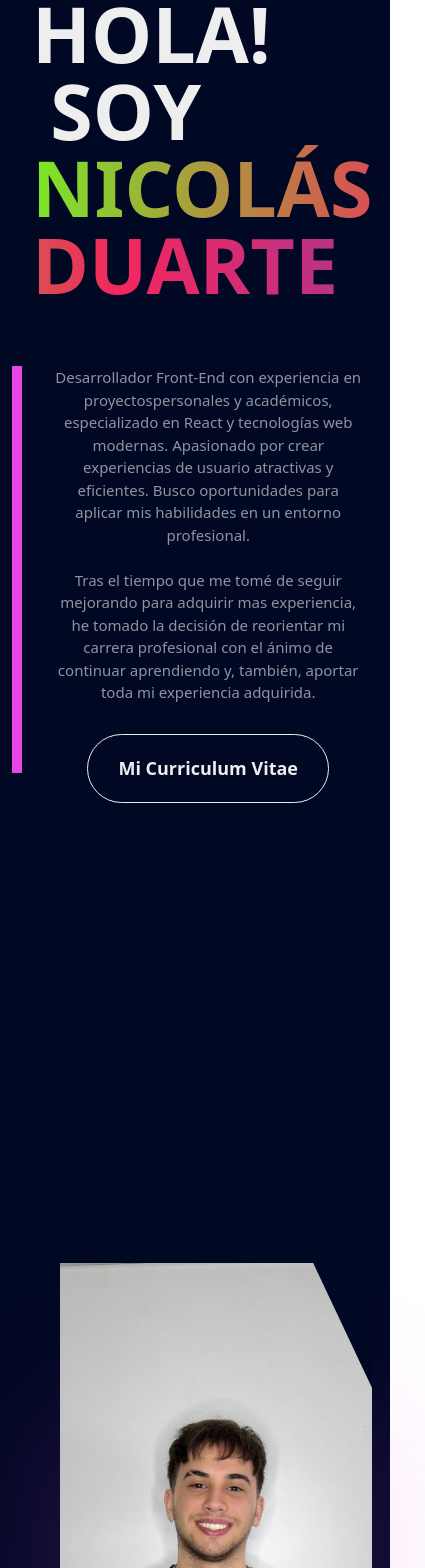
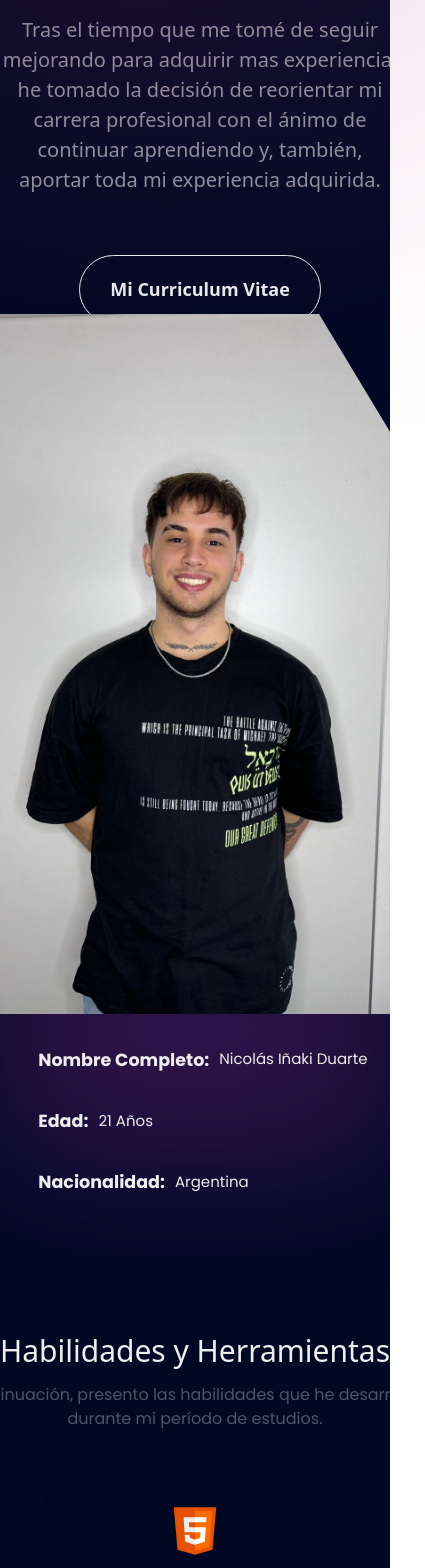
Before and after one commit to Nicollorente/my-portfolio-nicolas-duarte, a React (Vite) app: page / in a window 390 px wide. Shown: the part 260-1828 px from the top of the page, 425 px wide, since content can reach past the window. Built offline with nearby package versions, Linux system fonts and the light colour scheme; a web font is replaced by a local one.

Commit message:
Cambio en css

```diff
--- a/src/App.css
+++ b/src/App.css
@@ -184,6 +184,8 @@ section.home{
             width: max-content;
             padding: 20px 30px;
             border-radius: 40px;
+            position: relative;
+            top: 60px;
         }
     }
     & .avatar{
@@ -452,14 +454,10 @@ animation
 @media screen and (max-width:480px){
 
 
-
-    #root{
-        width: 100%;
-    }
-    body, html {
-        height: auto;
-        min-height: auto;
-    }
+    html, body {
+        margin: 0;
+        padding: 0;
+        overflow-x: hidden; }
 
     body {
         display: flex;
@@ -467,388 +465,220 @@ animation
         align-items: center;
         text-align: center;
         flex-direction: column;
+        width: 100%;
     }
 
-
+    header{
+        display: none;
+    }
 
 /*INICIO*/
 
 #inicio{
-    height: 350vh;
-}
-
-#inicio .content .name{
-    margin-left: 20px;
-}
-    body .content  .container-cv{
-    display: flex;
-    justify-content: center;
-    position: relative;
-    top: 30px;
-}
-
-#inicio .avatar{
-    display: flex;
-    justify-content: center;
-    flex-direction: column;
-    margin: 0;
+    width: 100%;
+    height: 100%;
+    margin: -130px 0 0 0;
     padding: 0;
-    position: relative;
-    top: -10rem;
-}
-
-/*HABILIDADES*/
-
-
-#habilidades .titulo-principal{
-    position: relative;
-    top: -60px;
-}
-
-body #habilidades .list{
-    width: 350px;
-    margin: 0 ;
     display: flex;
     justify-content: center;
     align-items: center;
     flex-direction: column;
 }
-#habilidades .list .item{
-    width: 250px;
-    margin-left: 5px;
 
+#inicio .content{
+    display: flex;
+    flex-direction: column;
+    justify-content: center;
+    align-items: center;
+    width: 100%;
+    height: 100%;
 }
+
+#inicio .content .name{
+    display: flex;
+    flex-direction: column;
+    justify-content: center;
+    align-items: center;
+    text-align: center;
+    width: 100%;
+    height: auto;
+    margin: 0;
+    padding: 0;
+    font-size: 45px;
+    overflow-wrap: break-word;
+    word-break: break-word;
+}
+
+#inicio .content .des{
+    width: 400px;
+    height: auto;
+    margin: 0;
+    padding: 0 ;
+    display: flex;
+    flex-direction: column;
+    justify-content: center;
+    align-items: center;
+}
+
+#inicio .content .des .text{
+    font-size: 20px;
+}
+
+#inicio .avatar{
+    display: flex;
+    flex-direction: column;
+    align-items: center;
+}
+
+#inicio .avatar .data ul{
+    width: 400px   ;
+    display: flex;
+    flex-direction: column;
+    justify-content: center;
+}
+
+
+
+/*HABILIDADES*/
+
 #habilidades{
-    margin-top: 0;
+    display: flex;
+    flex-direction: column;
+    align-items: center;
+    justify-content: center;
+    margin-top: 50px;
+}
+
+#habilidades .titulo-principal{
+    display: flex;
+    flex-direction: column;
+    justify-content: center;
+    align-items: center;
+    width: 100%;
+    height: 100%;
+    margin: 0;
+    padding: 0;
+}
+
+#habilidades .titulo-principal .title{
+    font-size: 30px;
+    display: flex;
+    flex-direction: row;
+}
+
+#habilidades .titulo-principal .des{
+    margin-top: 10px;
+    font-size: 16px;
+    width: 100%;
 }
 
 /*PROYECTOS*/
 
-
-body #proyectos{
+#proyectos {
+    width: 100%;
+    height: 100%;
     display: flex;
     flex-direction: column;
     justify-content: center;
-    margin-top: 100px;
+    align-items: center;
+    margin-top: 50px;
 }
 
-#proyectos .titulo-principal {
-    width: 350px;
+#proyectos .titulo-principal .title{
+    font-size: 30px;
     display: flex;
+    flex-direction: row;
+}
+
+#proyectos .titulo-principal .des {
+    margin-top: 10px;
+    font-size: 16px;
+    width: 100%;
+    max-width: 100%;
+    padding: 0 50px;
+    overflow-wrap: break-word;
+    word-break: break-word;
+    white-space: normal;
+    box-sizing: border-box;
+}
+
+#proyectos .list{
+    width: 100%;
+    height: 100%;
+    display: flex;
+    flex-direction: column;
+    align-items: center;
     justify-content: center;
-    flex-direction: column;
+    margin: 0;
+    padding: 0;
 }
-#proyectos .titulo-principal .list{
+
+#proyectos .list .item{
+    width: 100%;
+    height: 100%;
     display: flex;
+    align-items: center;
     justify-content: center;
-    flex-direction: column;
+    margin: 40px 0 0 0 ;
 }
 
 #proyectos .list .item .images{
-    width: 200px;
+    margin: 0;
 }
 
-/*CONTACTOS*/
+/*CONTACTO*/
 
-body #contacto .titulo-principal{
-    width: 400px;
+#contacto{
     display: flex;
-    justify-content: center;
     flex-direction: column;
+    justify-items: center;
+    align-items: center;
+    width: 100%;
+    height: 100%;
+    margin: 50px 0 0 0;
+    padding: 0;
 }
 
+#contacto .titulo-principal{
+    width: 100%;
+    height: auto;
+    display: flex;
+    flex-direction: column;
+    align-items: center;
+    justify-content: center;
+}
+
+#contacto .titulo-principal .title{
+    font-size: 30px;
+}
+
+#contacto .titulo-principal .des{
+    width: 100%;
+    height: 100%;
+    font-size: 20px;
+    padding: 0 50px;
+    overflow-wrap: break-word;
+    word-break: break-word;
+    white-space: normal;
+    box-sizing: border-box;
+    margin: 0;
+}
 
 #contacto .list{
-    margin: 0 20px 0 60px;
+    display: flex;
+    flex-direction: column;
+    justify-content: center;
+    align-items: center;
 }
 
+#contacto .list .item a{
+    width: 100%;
+    word-break: break-word;
+    white-space: normal;
+    box-sizing: border-box;
+    padding: 0 50px;
 }
-
-
-
-@media screen and (max-width:768px) {
-    body::before{
-        content: none;
-    }
-
-    /* ANIMACION */
-
-        .animation {
-            transition: none;
-            opacity: 1;
-            transform: none;
-            filter: none;
-        }
-
-    /* HOME */
-
-
-        section.home {
-          padding: 60px;
-          padding-top: 70px;
-          grid-template-columns: 1fr;
-          height: 100%;
-          width: 100%;
-        }
-        .content {
-          width: 100%;
-          height: auto;
-          margin-top: 180px;
-          margin-bottom: 50px;
-          margin-left: -48px;
-          font-size: 11px;
-        }
-        .name{
-            width: 60%;
-        }
-
-        .content .des{
-            font-size: 15px;
-            width: 100%;
-            height: 100%;
-        }
-
-        .front {
-          top: 48%;
-          font-size: 10px;
-          margin-left: -55px;
-        }
-
-        @keyframes typing {
-          from {
-            width: 0;
-          }
-          to {
-            width: 160px;
-          }
-        }
-
-        /* .title{
-            transform: none;
-        }
-
-        .des {
-          width: 70%;
-          font-size: 15px;
-          transform: none;
-        } */
-
-        .avatar {
-        grid-template-columns: 1fr;
-          padding: 0;
-          width: 100%;
-          height: 100%;
-          padding-left: 0;
-          margin-left: -7%;
-          margin-top: -400px;
-        }
-
-        .card {
-            margin-top: 150px;
-            & img{
-                max-width: 100%;
-                max-height: 800px;
-                object-fit: cover;
-                object-position: top;
-                clip-path: polygon(81% 0, 100% 18%, 100% 100%, 0 100%, 0 0);
-            }
-            .data {
-                width: 100%;
-                height: 100%;
-                display: flex;
-              }
-        }
-        .data ul li {
-        display: flex;
-        text-align: center;
-        flex-direction: column;
-        text-align: center;
-        justify-content:center;
-        white-space: nowrap;
-        font-size: 13px;
-        margin-right: 30%;
-        }
-
-
-
-    /* NAVBAR */
-    nav.links{
-        display: none;
-    }
-    /* .icon-bar{
-        position: absolute;
-        margin-top: 10px;
-        left: 80px;
-    }
-
-    .links{
-        width: 15%;
-        position: absolute;
-        transform: translateX(-1000px);
-        height: 300px;
-        transition:0.5s;
-        margin-left: auto;
-        margin-right: auto;
-        ul{
-            display: block;
-            width: 10px;
-            padding-top: 50px;
-            margin-left: -15px;
-
-        }li{
-            width: 0;
-            margin: 0;
-            padding: 12px;
-        }
-    }
-     */
-
-    .links.active{
-        width: 15%;
-        margin-left:80px;
-        display: block;
-        position: absolute;
-        left: 0;
-        right: 0;
-        text-align: center;
-        background-color: #be047d;
-        height: 300px;
-        transform: translateX(0px);
-        transition: 0.6s;
-        border-radius: 6px;
-        ul{
-            filter: none;
-            padding-top: 40px;
-            margin-left: -15px;
-            li{
-                padding: 12px;
-            }
-        }
-    }
-
-    /*HABILIDADES*/
-
-        .skills {
-            display: flex;
-            flex-direction: column;
-            justify-content: center;
-            align-items: center;
-            /* margin: 20px; */
-            margin-top: 250px;
-            padding-top: 0;
-            width: 350px;
-        }
-        .skills .title {
-            width: 300px;
-            display: flex;
-            text-align: center;
-            justify-content: center;
-        }
-        .skills .des{
-            font-size: 12px;
-            width: 100%;
-
-        }
-
-        .skills .list {
-                width: 100%;
-                height: 100%;
-                background-image: linear-gradient(-45deg, red, blue);
-                border-radius: 20px;
-                background-size: 200% auto;
-        }
-
-        .skills .item {
-            width: 80%;
-            margin-left: -15px;
-        }
-
-
-
-    /* PROYECTOS */
-
-
-    .projects{
-        grid-template-columns: 1fr;
-        flex-direction: column;
-        width: 70%;
-        margin-right: 90px;
-        padding: 0;
-    }
-
-    .projects .title{
-        width: 100%;
-        display: flex;
-        text-align: center;
-        justify-content: center;
-    }
-    .projects .des{
-        width: 100%;
-    }
-
-
-    /* .projects .des{
-        width: ;
-    } */
-
-    /* .projects .des.animation{
-        width: 30%;
-        display: inline;
-        justify-content: center;
-        text-align: center;
-        font-size: 14px;
-        margin-top: -120px;
-        margin-bottom: -10px;
-    } */
-
-        .projects .list:nth-child(1n){
-            grid-template-columns: 1fr;
-            width: 100%;
-            margin-top: 10px;
-        }
-
-    .images{
-        width:300px;
-        display: flex;
-        justify-content: center;
-        grid-column-start: 2;
-        grid-column-end:2;
-        margin-left: -55px;
-    }
-
-
-        .list .content{
-            display: none;
-        }
-
-
-    /* CONTACTO */
-
-
-        .contacts{
-            grid-template-columns: 1fr;
-            padding-bottom: 300px;
-            width: 100%;
-            margin: -25px;
-            padding: 50px;
-            margin-bottom: 300px;
-        }
-
-
-        .contacts .des{
-            font-size: 13px;
-            width: 100%;
-
-        }
-
-        .contacts .list{
-            grid-template-columns: 1fr;
-            display: flex;
-            flex-direction: column;
-            align-items: center;
-        }
-
-    }
+}
 
 
 
--- a/src/Components/Inicio.jsx
+++ b/src/Components/Inicio.jsx
@@ -1,8 +1,8 @@
-
 const Inicio = () => {
   return (
     <section id="inicio" className="home">
       <div className="content">
+
           <div className="name">
             HOLA! SOY <span>NICOLÁS DUARTE</span>
           </div>
@@ -11,6 +11,7 @@ const Inicio = () => {
         <br />
         <br />
         <div className="des">
+          <div className="text">
           Desarrollador Front-End con experiencia en proyectospersonales y
           académicos, especializado en React y tecnologías web modernas.
           Apasionado por crear experiencias de usuario atractivas y eficientes.
@@ -21,6 +22,7 @@ const Inicio = () => {
           experiencia, he tomado la decisión de reorientar mi carrera
           profesional con el ánimo de continuar aprendiendo y, también, aportar
           toda mi experiencia adquirida.
+          </div>
           <div className="container-cv">
             <a
               className="cv"
--- a/src/Components/Proyectos.jsx
+++ b/src/Components/Proyectos.jsx
@@ -52,7 +52,7 @@ const Proyectos = () => {
     },
   ]);
   return (
-    <section id="proyectos" className="projects" >
+    <section id="proyectos" className="projects">
       <div className="titulo-principal">
       <div className="title">
         Proyectos
```
Lines whose indentation alone changed are shown as unchanged.
